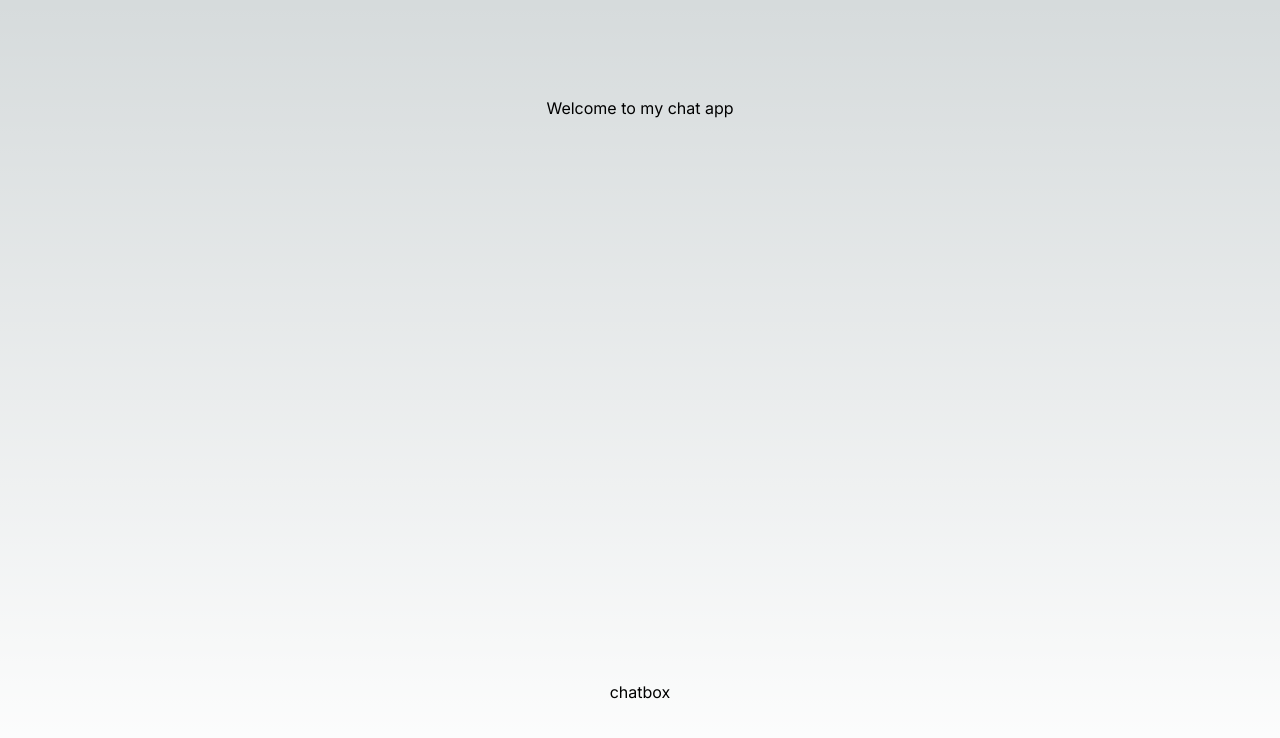
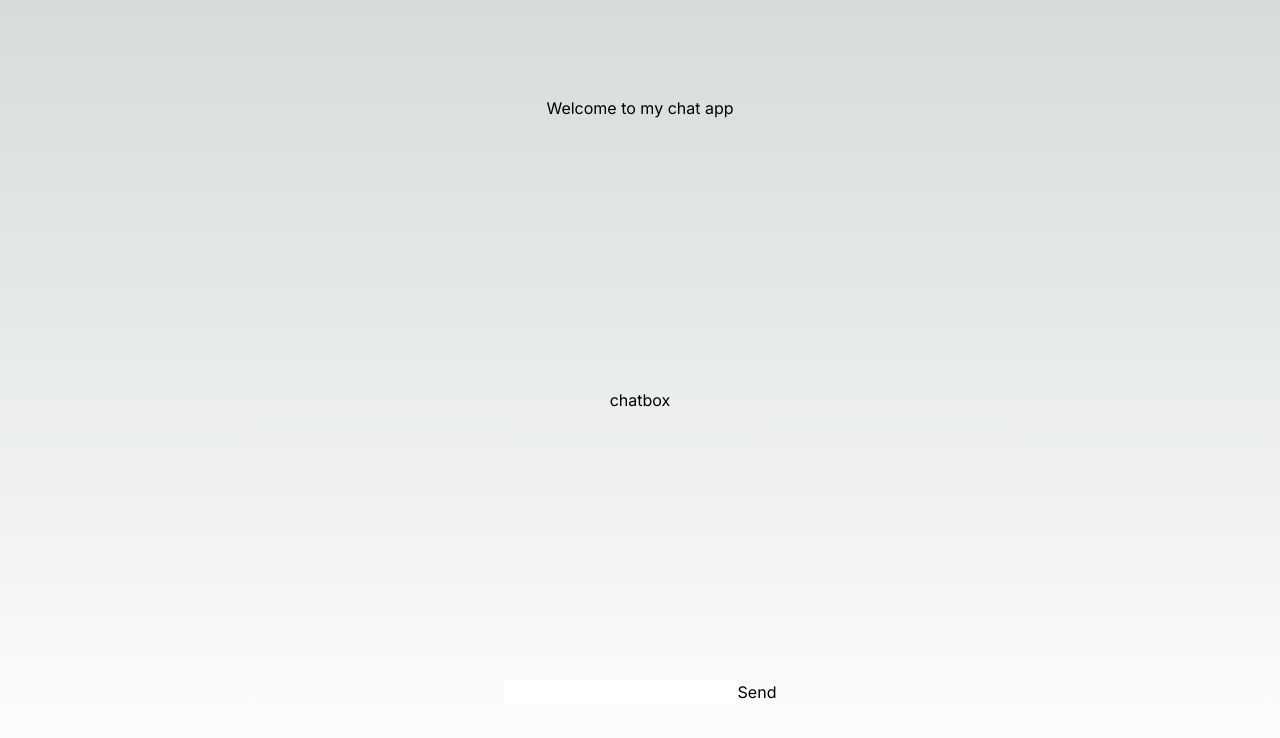
Before and after one commit to hln33/chatapp, a Next.js app in the folder chatapp/: page / in a window 1280 px wide. Shown: the top 738 px of the page. Built offline with nearby package versions, Linux system fonts and the light colour scheme; no server answers.

Commit message:
able to send message to server from text input

```diff
--- a/chatapp/src/app/chatbox.tsx
+++ b/chatapp/src/app/chatbox.tsx
@@ -1,24 +1,50 @@
 'use client';
 
-import { useEffect } from 'react';
+import { FormEvent, useEffect, useState } from 'react';
 
 export default function ChatBox() {
+  const [webSocket, setWebSocket] = useState<WebSocket | null>(null);
+  const [message, setMessage] = useState('');
+
   useEffect(() => {
-    const websocket = new WebSocket('ws://localhost:3001/ws');
-    console.log(websocket);
+    const ws = new WebSocket('ws://localhost:3001/ws');
+    setWebSocket(ws);
+    console.log(ws);
 
-    websocket.onopen = () => {
+    ws.onopen = () => {
       console.log('web socket opened');
-      websocket.send('hello server!');
+      ws.send('hello server!');
     };
-    websocket.onclose = () => {
+    ws.onclose = () => {
       console.log('web socket closed');
     };
 
     return () => {
-      websocket.close();
+      ws.close();
     };
   }, []);
 
-  return <p>chatbox</p>;
+  const sendMessage = (e: FormEvent<HTMLFormElement>) => {
+    e.preventDefault();
+    if (webSocket && message) {
+      webSocket.send(message);
+      setMessage('');
+    }
+  };
+
+  return (
+    <>
+      <p>chatbox</p>
+
+      <form onSubmit={sendMessage}>
+        <input
+          style={{ color: 'black' }}
+          type="text"
+          value={message}
+          onChange={(e) => setMessage(e.target.value)}
+        />
+        <button type="submit">Send</button>
+      </form>
+    </>
+  );
 }
```
